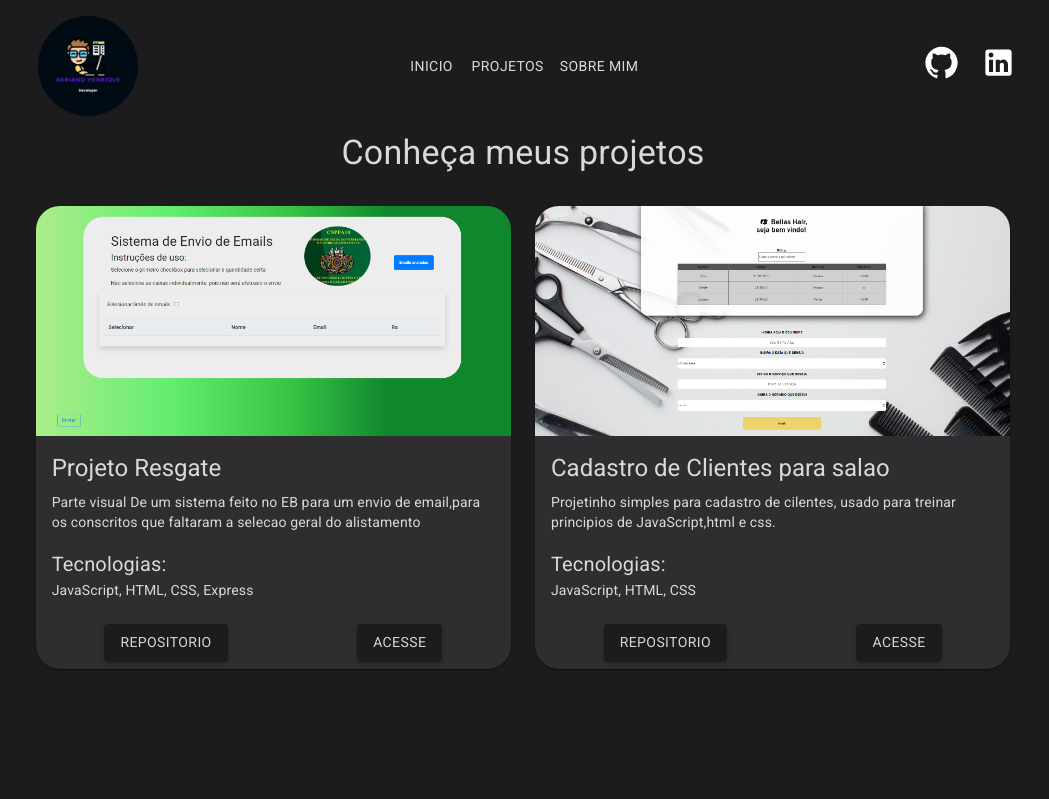
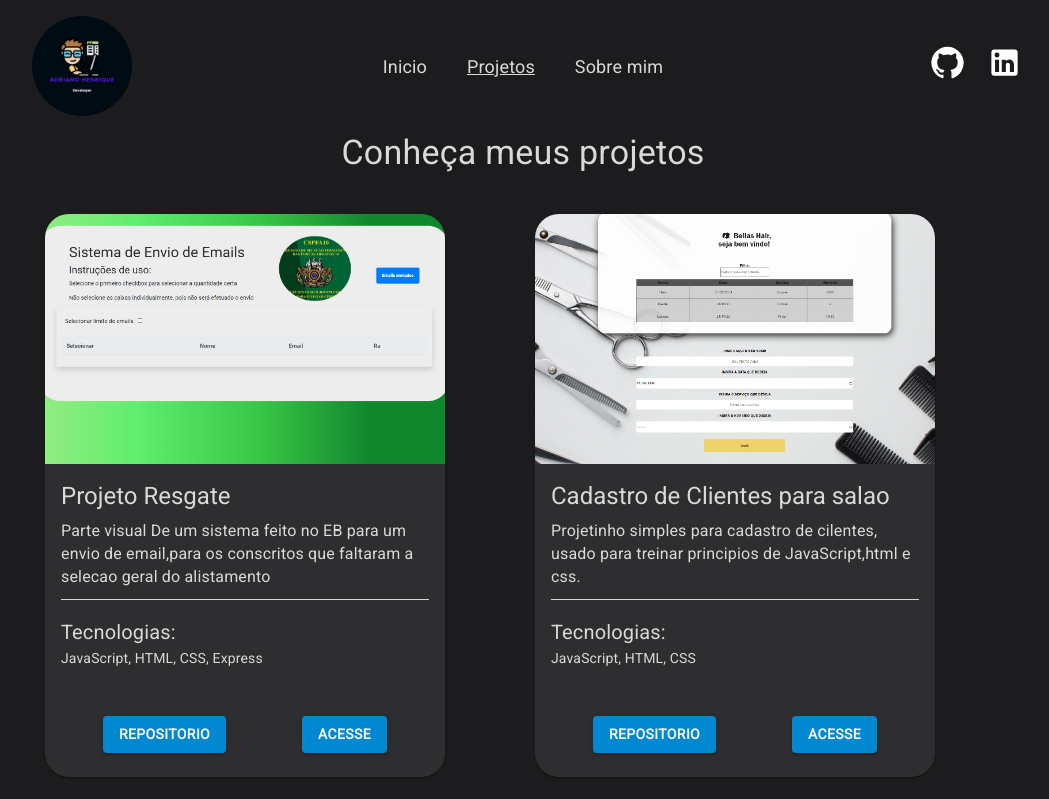
Before and after one commit to Adriano-henriqq/Portifolio-react-att, a React (Create React App) app: page /projetos in a window 1280 px wide. Shown: the top 799 px of the page, without its empty margins (117-1166 px from the left). Built offline with nearby package versions, Linux system fonts and the light colour scheme.

Commit message:
att layout

```diff
--- a/src/Components/Cards/Cards.module.css
+++ b/src/Components/Cards/Cards.module.css
@@ -1,6 +1,7 @@
 .linkItem{
     text-decoration: none;
-    color: #d5d5d5;
+    color: #f6f5f5;
+    font-weight: bold;
 }
 .cardHover{
     transition: 1s;
--- a/src/Components/Cards/index.js
+++ b/src/Components/Cards/index.js
@@ -4,37 +4,41 @@ import Card from '@mui/material/Card';
 import CardContent from '@mui/material/CardContent';
 import CardMedia from '@mui/material/CardMedia';
 import Typography from '@mui/material/Typography';
-import { Button, CardActionArea, CardActions } from '@mui/material';
+import { Box, Button, CardActionArea, CardActions, Link } from '@mui/material';
 
 
 
 export default function Cards({foto,alt,titulo,descricao,repoLink,siteLink,tecnologias}) {
     return (
-      <Card  sx={{maxWidth: 'auto', height:'auto', borderRadius: 6, backgroundColor: '#2e2e30', color: '#d9d9d9'}}>
+      <Card  sx={{maxWidth: '400px', height:'auto', borderRadius: 6, backgroundColor: '#2e2e30', color: '#d9d9d9'}}>
         <CardActionArea>
+        <Link href={siteLink} sx={{textDecoration:'none', color:'inherit'}}>
           <CardMedia
             component="img"
-            height="230"
+            height="250px"
             image={foto}
             alt={alt}
           />
-          <CardContent>
-            <Typography   gutterBottom variant="h5" component="div">
+
+          <CardContent >
+            <Typography  gutterBottom variant="h5">
               {titulo}
             </Typography>
-            <Typography sx={{color: '#d9d9d9'}} variant="body2" color="text.secondary">
+            <Typography sx={{color: '#d9d9d9', fontSize: 16, }} variant="body2" >
               {descricao}
             </Typography>
+            <Box sx={{borderBottom: '1px solid lightGray', padding: '10px 0 0 0'}} > </Box>
             <Typography sx={{color: '#d9d9d9'}} variant="h6" component='div' marginTop={2}>
               Tecnologias:
             </Typography>
             <Typography variant='body2'>{tecnologias}</Typography>
           </CardContent>
+          </Link>
 
         </CardActionArea>
-        <CardActions sx={{display: 'flex', justifyContent:'space-around', alignItems: 'flex-end'}}>
-           <Button color='primary' variant='contained'><a className={styles.linkItem} href={repoLink}>Repositorio</a></Button>
-           <Button variant='contained' ><a className={styles.linkItem} href={siteLink}>acesse</a></Button>
+        <CardActions sx={{display: 'flex', justifyContent:'space-around', alignItems: 'flex-end', p:3}}>
+           <Button color='info' variant='contained'><a className={styles.linkItem} href={repoLink}>Repositorio</a></Button>
+           <Button variant='contained' color='info' ><a className={styles.linkItem} href={siteLink}>acesse</a></Button>
         </CardActions>
       </Card>
 
--- a/src/Components/Header/AppBar/index.js
+++ b/src/Components/Header/AppBar/index.js
@@ -75,10 +75,10 @@ function ResponsiveAppBar() {
 
 
   return (
-    <AppBar sx={{backgroundColor: '#1c1c1e'}} elevation={0} position="static">
-      <Container   maxWidth="xl">
-        <Toolbar sx={{display: 'flex', justifyContent: 'space-around'}} disableGutters>
-        <Typography
+    <AppBar sx={{ backgroundColor: '#1c1c1e' }} elevation={0} position="static">
+      <Container maxWidth="xl">
+        <Toolbar sx={{ display: 'flex', justifyContent: 'space-around' }} disableGutters>
+          <Typography
             variant="img"
             noWrap
             component="a"
@@ -88,10 +88,10 @@ function ResponsiveAppBar() {
               display: { xs: 'none', md: 'flex' },
             }}
           >
-            <img src={logo} className={styles.logoPerfil} alt=''/>
+            <img src={logo} className={styles.logoPerfil} alt='' />
           </Typography>
 
-          <Box  sx={{ flexGrow: 1, display: { xs: 'flex', md: 'none' } }}>
+          <Box sx={{ flexGrow: 1, display: { xs: 'flex', md: 'none' } }}>
             <IconButton
               size="large"
               aria-label="account of current user"
@@ -120,28 +120,30 @@ function ResponsiveAppBar() {
                 display: { xs: 'block', md: 'none' },
               }}
             >
-              {pages.map((page,index) => (
+              {pages.map((page, index) => (
                 <MenuItem key={page} onClick={handleCloseNavMenu}>
-                  <NavLink style={{textDecoration:'none'}} to={routes[index]}>{page}</NavLink>
+                  <NavLink style={{ textDecoration: 'none', color:'black' }} to={routes[index]}>{page}</NavLink>
                 </MenuItem>
               ))}
             </Menu>
           </Box>
 
-          <Box sx={{ display: { xs: 'none', md: 'flex' } }}>
-            {pages.map((page,index) => (
-              <Button
-                key={page}
-                onClick={handleCloseNavMenu}
-                sx={{ my: 2, color: 'white', display: 'block' }}
-              >
-                <NavLink style={{textDecoration:'none',color: '#d9d9d9',paddingBottom: '1rem'}} to={routes[index]}>{page}</NavLink>
-              </Button>
+          <Box sx={{ display: { xs: 'none', md: 'flex' }, gap:5 }}>
+            {pages.map((page, index) => (
+                <NavLink style={({ isActive, isPending }) => {
+                  return {
+                    textDecoration: isActive ? "underline" : "none",
+                    color: isPending ? "#d9d9d9" : "#d9d9d9",
+                    fontSize: '18px'
+                  };
+
+                }} to={routes[index]}>{page}</NavLink>
+
             ))}
           </Box>
           <Box >
-            <MenuContatos/>
-            </Box>
+            <MenuContatos />
+          </Box>
 
         </Toolbar>
       </Container>
--- a/src/Components/Nav/NavBar.module.css
+++ b/src/Components/Nav/NavBar.module.css
@@ -1,5 +1,5 @@
 .navLink{
-    text-decoration: none;
+    text-decoration: underline;
     color:#d9d9d9;
     padding: 1rem;
     font-size: 18px;
--- a/src/Pages/Projetos/index.js
+++ b/src/Pages/Projetos/index.js
@@ -13,9 +13,9 @@ export default function Projetos() {
       <CssBaseline>
         <Container  className={styles.scrollbarContainer} maxWidth='lg'>
           <Typography textAlign={'center'} marginTop={'rem'} variant='h4'> Conheça meus projetos </Typography>
-          <Grid justifyContent={'center'} alignItems={'center'} gap={'1rem'}  className={styles.container} margin={'1rem'} container rowSpacing={2} columnSpacing={{ xs: 1, sm: 1, md: 1 }}>
+          <Grid justifyContent={'center'} alignItems={'center'}  className={styles.container} margin={'1rem'} container rowSpacing={3} columnSpacing={{ xs: 1, sm: 2, md: 3 }}>
             {projetos.map((projeto) => (
-                <Grid className={styles.item} key={projeto.id} item xs={11} sm={5}>
+                <Grid className={styles.item} key={projeto.id} item xs={10} sm={7} md={5}>
                 <Cards
                   foto={projeto.img}
                   titulo={projeto.titulo}
--- a/src/projetos.json
+++ b/src/projetos.json
@@ -19,6 +19,28 @@
     "id": 2
 
 
+  },
+    {
+    "titulo": "Cadastro de Clientes para salao",
+    "descricao": "Projetinho simples para cadastro de cilentes, usado para treinar principios de JavaScript,html e css.",
+    "img":"/imagens/projeto-salao.png",
+    "link": "https://adriano-henriqq.github.io/Projeto-Salao/",
+    "repo": "https://github.com/Adriano-henriqq/Projeto-Salao",
+    "tecnologias": "JavaScript, HTML, CSS",
+    "id": 4
+
+
+  },
+    {
+    "titulo": "Cadastro de Clientes para salao",
+    "descricao": "Projetinho simples para cadastro de cilentes, usado para treinar principios de JavaScript,html e css.",
+    "img":"/imagens/projeto-salao.png",
+    "link": "https://adriano-henriqq.github.io/Projeto-Salao/",
+    "repo": "https://github.com/Adriano-henriqq/Projeto-Salao",
+    "tecnologias": "JavaScript, HTML, CSS",
+    "id": 3
+
+
   }
 
 
```
